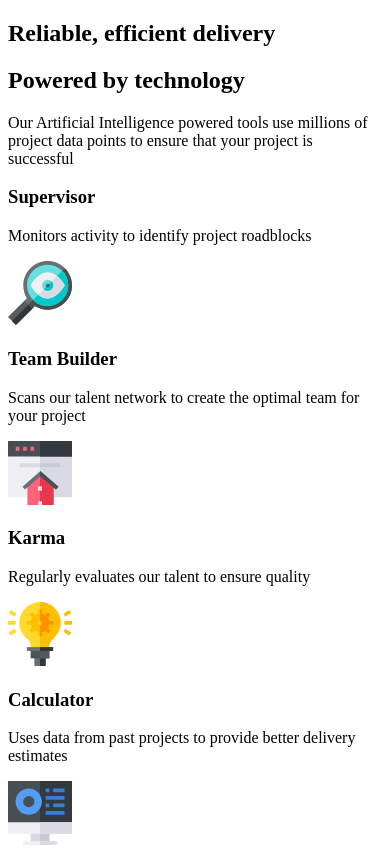
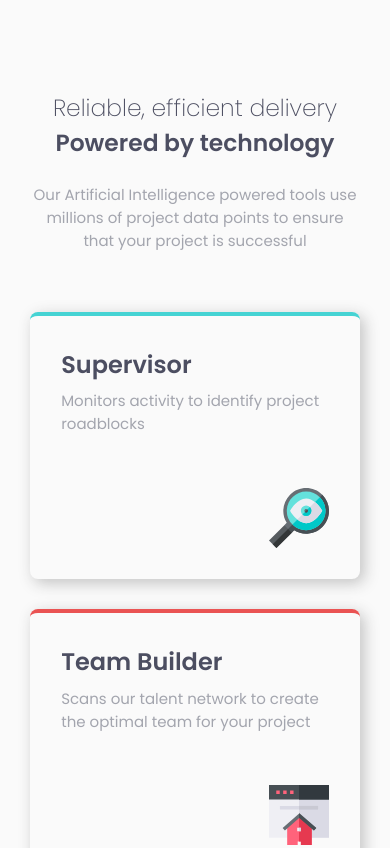
Before and after one commit to Abestian/four_card_section-FM, a plain HTML site: page index.html in a window 390 px wide. Shown: the top 848 px of the page. Drawn offline with Linux system fonts and the light colour scheme.

Commit message:
Finished up solution for mobile devices

```diff
--- a/index.html
+++ b/index.html
@@ -17,6 +17,7 @@
 <body>
 
   <main>
+    <div class="feature-section">
       <section class="introduction">
         <h1 class="introduction__title">Reliable, efficient delivery</h1>
         <h2 class="introduction__subtitle">Powered by technology</h2>
@@ -25,27 +26,28 @@
       </section>
 
       <section class="tools">
-      <div class="card">
+        <div class="card card--one">
           <h3 class="card__title">Supervisor</h3>
           <p class="card__description">Monitors activity to identify project roadblocks</p>
           <img src="./images/icon-supervisor.svg" alt="Icon of magnifying glass with visible eye" class="card__icon">
         </div>
-      <div class="card">
+        <div class="card card--two">
           <h3 class="card__title">Team Builder</h3>
           <p class="card__description">Scans our talent network to create the optimal team for your project</p>
           <img src="./images/icon-team-builder.svg" alt="Icon of Team Builder" class="card__icon">
         </div>
-      <div class="card">
+        <div class="card card--three">
           <h3 class="card__title">Karma</h3>
           <p class="card__description">Regularly evaluates our talent to ensure quality</p>
           <img src="./images/icon-karma.svg" alt="Icon of lightbulb with a gear inside of it" class="card__icon">
         </div>
-      <div class="card">
+        <div class="card card--four">
           <h3 class="card__title">Calculator</h3>
           <p class="card__description">Uses data from past projects to provide better delivery estimates</p>
           <img src="./images/icon-calculator.svg" alt="Icon of dekstop monitor showcasing some data" class="card__icon">
         </div>
       </section>
+    </div>
   </main>
 
   <!-- <footer>
--- /dev/null
+++ b/sass/_mixins.scss
@@ -0,0 +1,6 @@
+@use './colors' as *;
+
+@mixin mainTitle {
+	font-size: clamp(2rem, 6vw, 3.6rem);
+	color: $veryDarkBlue;
+}
--- a/sass/main.scss
+++ b/sass/main.scss
@@ -1,2 +1,99 @@
 // font weights: 200, 400, 600
 // fz: 15px
+
+@use './colors' as *;
+@use './mixins' as *;
+
+*,
+*::before,
+*::after {
+	box-sizing: border-box;
+	margin: 0;
+	padding: 0;
+}
+
+html {
+	font-size: 62.5%;
+}
+
+body {
+	font-family: 'Poppins', sans-serif;
+	font-size: 1.5rem;
+	background-color: $veryLightGray;
+}
+
+.feature-section {
+	display: flex;
+	flex-direction: column;
+	justify-content: center;
+	align-items: center;
+	margin: 6em 2em;
+}
+
+.introduction {
+	max-width: 500px;
+	text-align: center;
+
+	&__title {
+		@include mainTitle;
+		font-weight: 200;
+	}
+
+	&__subtitle {
+		@include mainTitle;
+		font-weight: 600;
+	}
+
+	&__text {
+		padding: 1.5em 0 4em;
+		color: $grayishBlue;
+		font-weight: 400;
+	}
+}
+
+.tools {
+	display: flex;
+	flex-direction: column;
+	gap: 2em;
+}
+
+.card {
+	display: flex;
+	flex-direction: column;
+	padding: clamp(2em, 8vw, 2.5em);
+	max-width: 370px;
+	border-radius: 8px;
+	box-shadow: 4px 4px 15px rgba(46, 46, 46, 0.271);
+
+	&__title {
+		color: $veryDarkBlue;
+		font-size: 2.4rem;
+		font-weight: 600;
+	}
+
+	&__description {
+		margin: 0.5em 0 3.5em;
+		color: $grayishBlue;
+	}
+
+	&__icon {
+		align-self: flex-end;
+		width: 4em;
+	}
+
+	&--one {
+		border-top: 4px solid $cyan;
+	}
+
+	&--two {
+		border-top: 4px solid $red;
+	}
+
+	&--three {
+		border-top: 4px solid $orange;
+	}
+
+	&--four {
+		border-top: 4px solid $blue;
+	}
+}
```
Also changed, not shown: css/main.css, 1 other file. Lines whose indentation alone changed are shown as unchanged.
